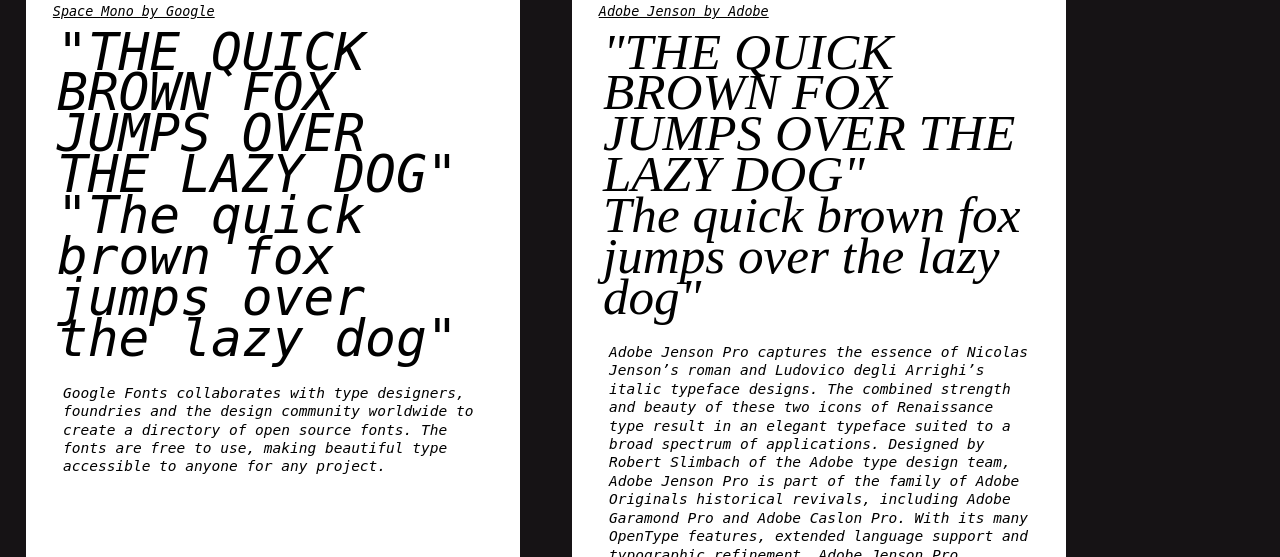
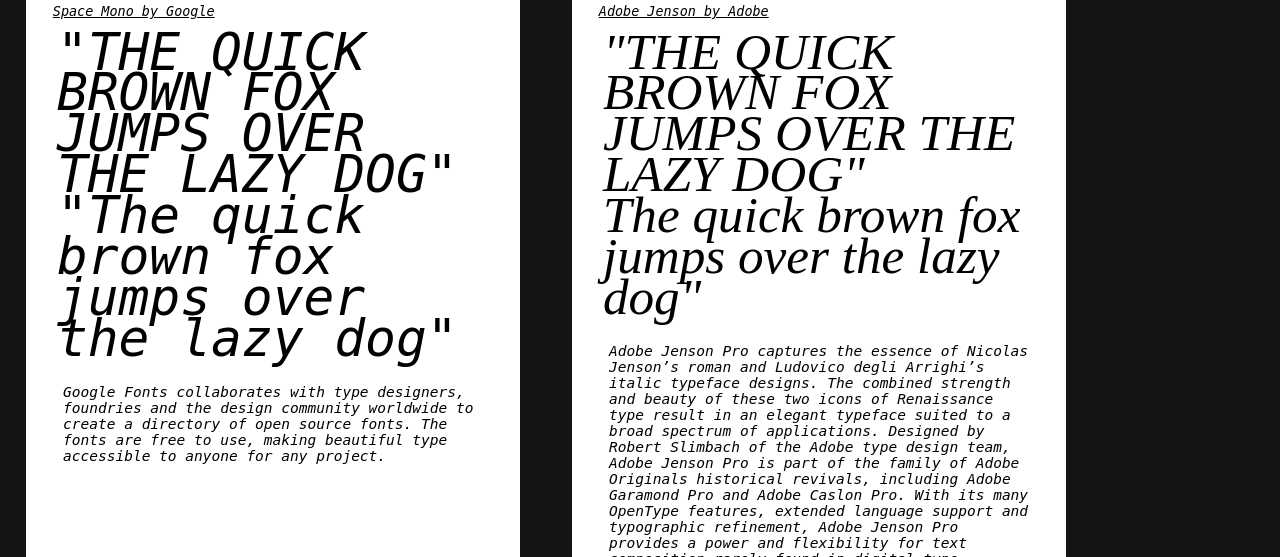
Before and after one commit to patrickfeeneydesign/fontbook.github.io, a plain HTML site: page index.html in a window 1280 px wide. Shown: the part 243-800 px from the top of the page. Drawn offline with Linux system fonts and the light colour scheme; a script that the page names is missing; a web font is replaced by a local one.

Commit message:
.container p line height adjustment

```diff
--- a/style.css
+++ b/style.css
@@ -129,7 +129,7 @@
     font-weight: 400;
     font-style: italic;
     font-size: calc(1vw + 4pt);
-    line-height: 1.8vw;
+    line-height: cacl(1.8vw + 4px);
   }
   /* HOVER */
   .container:hover {
```
